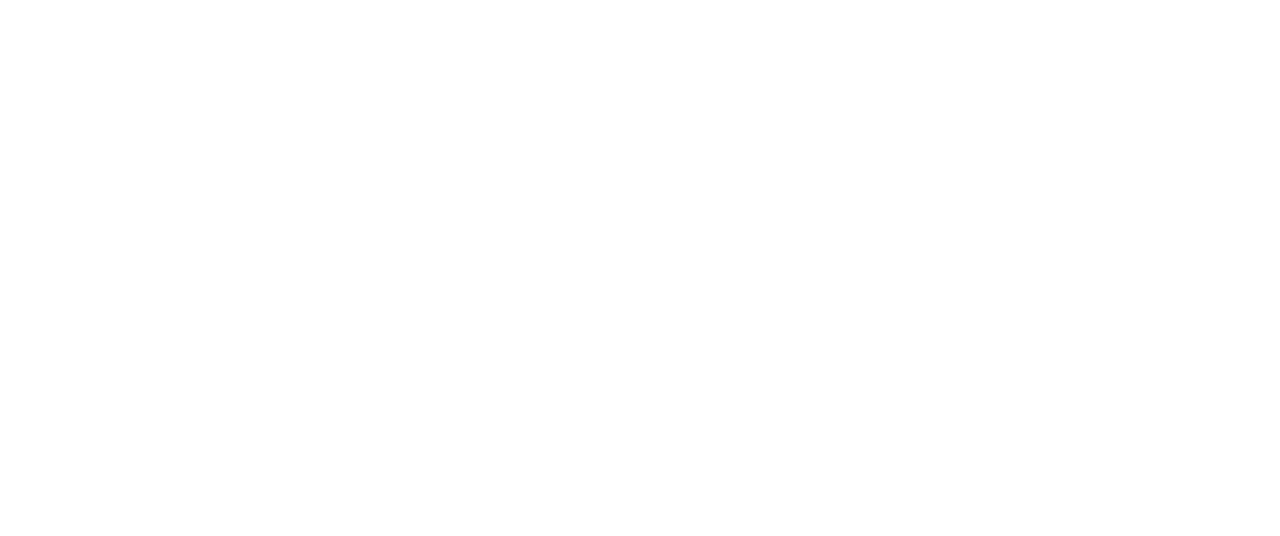
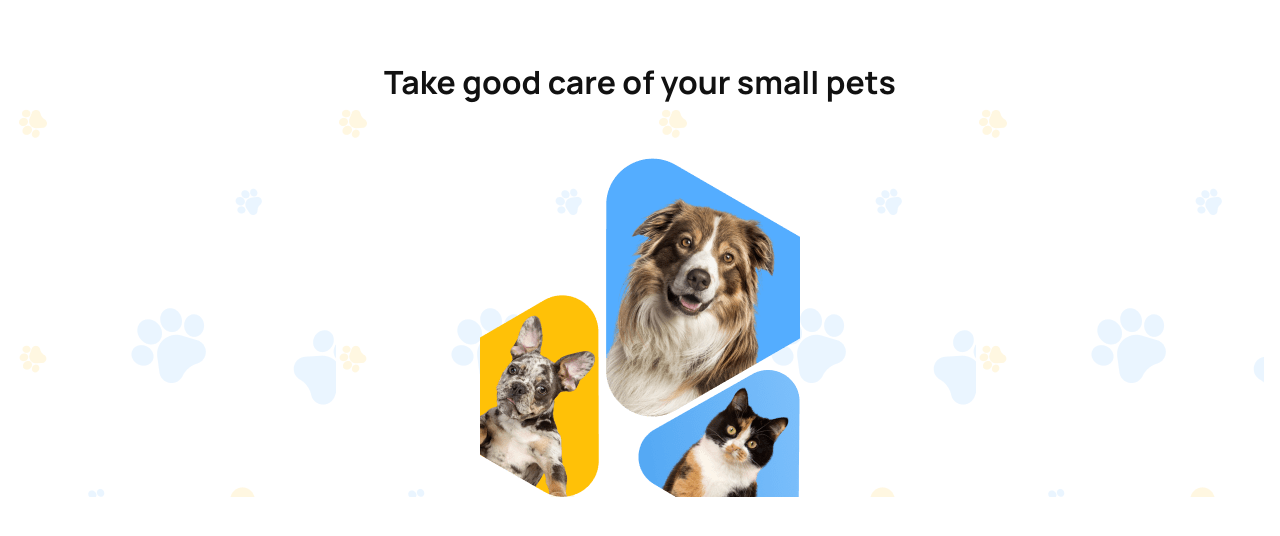
Before and after one commit to leprecoin112/yourpet_frontend, a React (Create React App) app: page /main in a window 1280 px wide. Before the commit this address had no page. Shown: the top 536 px of the page. Built offline with nearby package versions, Linux system fonts and the light colour scheme.

Commit message:
add mob styles

```diff
--- a/src/App.jsx
+++ b/src/App.jsx
@@ -1,9 +1,12 @@
 import SharedLayout from './shared/SharedLayout/SharedLayout';
 import { Routes, Route } from 'react-router-dom';
+import MainPage from './pages/MainPage';
+
 function App() {
   return (
     <Routes>
       <Route path="/" element={<SharedLayout />}></Route>
+      <Route path="/main" element={<MainPage />} />
     </Routes>
   );
 }
--- /dev/null
+++ b/src/pages/MainPage/MainPage.jsx
@@ -0,0 +1,19 @@
+import {
+  MainPageContainer,
+  ImageWrapper,
+  MainPageTitle,
+} from './MainPage.styled';
+import Container from '../../shared/components/Container/Container';
+
+const MainPage = () => {
+  return (
+    <Container>
+      <MainPageContainer>
+        <MainPageTitle>Take good care of your small pets</MainPageTitle>
+        <ImageWrapper></ImageWrapper>
+      </MainPageContainer>
+    </Container>
+  );
+};
+
+export default MainPage;
--- /dev/null
+++ b/src/pages/MainPage/MainPage.styled.jsx
@@ -0,0 +1,28 @@
+import styled from '@emotion/styled';
+import imgMob from '../../shared/images/mainPage/pets-mob-min.png';
+import bgMob from '../../shared/images/background/bg-mobile.1x.png.png';
+const MainPageContainer = styled.div`
+  display: flex;
+  flex-direction: column;
+  justify-content: space-between;
+  align-items: center;
+  padding-top: 60px;
+  background-image: url(${bgMob});
+`;
+const MainPageTitle = styled.h1`
+  font-family: ${({ theme }) => theme.fonts.main.bold};
+  font-weight: 700;
+  font-size: 32px;
+  line-height: 138%;
+  color: ${({ theme }) => theme.colors.black};
+`;
+const ImageWrapper = styled.div`
+  min-width: 320px;
+  height: 393px;
+  background-size: cover;
+  background-repeat: no-repeat;
+
+  background-image: url(${imgMob});
+`;
+
+export { MainPageContainer, ImageWrapper, MainPageTitle };
--- /dev/null
+++ b/src/pages/MainPage/index.js
@@ -0,0 +1 @@
+export {default} from './MainPage.jsx'
```
